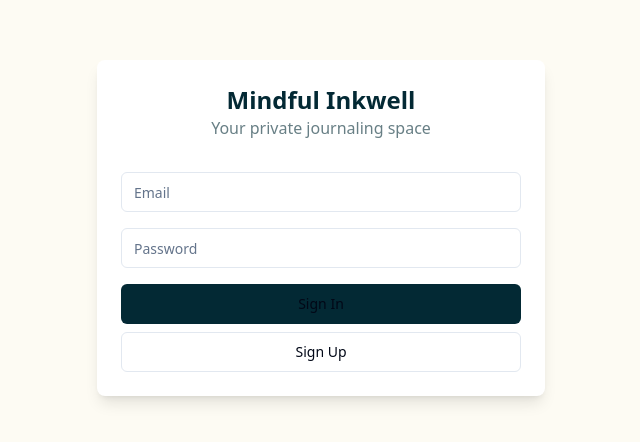
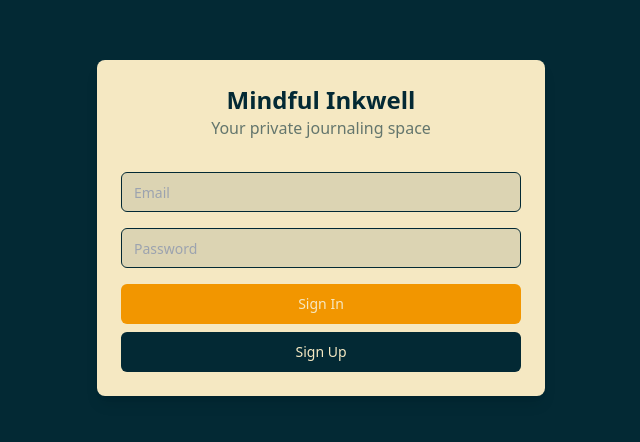
Before and after one commit to Drifter-Supremo/mindful-inkwell-journal, a React (Vite) app: page /auth in a window 1280 px wide. Shown: the part 172-614 px from the top of the page, without its empty margins (319-959 px from the left). Built offline with nearby package versions, Linux system fonts and the light colour scheme.

Commit message:
feat: Update color scheme
Changes the primary background color to #032934, text color to #F5E8C2, and accent color to #F29600.

```diff
--- a/src/components/AppBar.tsx
+++ b/src/components/AppBar.tsx
@@ -10,10 +10,10 @@ const AppBar = ({ onMenuClick }: AppBarProps) => {
   return (
     <header className="sticky top-0 z-50 w-full border-b bg-primary px-4 py-3">
       <div className="flex items-center justify-between">
-        <Button variant="ghost" size="icon" onClick={onMenuClick} className="text-white">
+        <Button variant="ghost" size="icon" onClick={onMenuClick} className="text-primary-foreground">
           <Menu className="h-5 w-5" />
         </Button>
-        <h1 className="text-xl font-semibold text-white">Mindful Inkwell</h1>
+        <h1 className="text-xl font-semibold text-primary-foreground">Mindful Inkwell</h1>
         <div className="w-10" /> {/* Spacer for visual balance */}
       </div>
     </header>
--- a/src/components/EntriesList.tsx
+++ b/src/components/EntriesList.tsx
@@ -25,20 +25,20 @@ const EntriesList = () => {
   });
 
   const handleRecord = async () => {
-    // Stub for voice recording functionality
     console.log("Initiating voice recording...");
-    // await callFirebaseFunction("transcribe");
-    // await callFirebaseFunction("enrich");
   };
 
   return (
-    <div className="relative min-h-screen bg-secondary/20 p-4">
+    <div className="relative min-h-screen bg-primary p-4">
       <div className="grid gap-4">
         {entries.map((entry) => (
-          <Card key={entry.id} className="bg-white/80 backdrop-blur">
+          <Card
+            key={entry.id}
+            className="bg-secondary/20 border-primary/20"
+          >
             <CardContent className="p-4">
-              <p className="text-primary">{entry.content.slice(0, 40)}...</p>
-              <p className="mt-2 text-sm text-primary/60">
+              <p className="text-primary-foreground">{entry.content.slice(0, 40)}...</p>
+              <p className="mt-2 text-sm text-primary-foreground/60">
                 {formatDistanceToNow(new Date(entry.created_at), { addSuffix: true })}
               </p>
             </CardContent>
@@ -51,7 +51,7 @@ const EntriesList = () => {
         className="fixed bottom-6 right-6 h-14 w-14 rounded-full bg-accent hover:bg-accent/90"
         onClick={handleRecord}
       >
-        <Mic className="h-6 w-6 text-white" />
+        <Mic className="h-6 w-6 text-primary" />
       </Button>
     </div>
   );
--- a/src/index.css
+++ b/src/index.css
@@ -4,54 +4,32 @@
 
 @layer base {
   :root {
-    --background: 0 0% 100%;
-    --foreground: 222.2 84% 4.9%;
+    --background: 210 50% 10%; /* Converted #032934 to HSL */
+    --foreground: 46 62% 87%; /* Converted #F5E8C2 to HSL */
+    --primary: 210 50% 10%;
+    --primary-foreground: 46 62% 87%;
+    --accent: 35 100% 47%; /* Converted #F29600 to HSL */
 
-    --card: 0 0% 100%;
-    --card-foreground: 222.2 84% 4.9%;
+    --card: 210 50% 10%;
+    --card-foreground: 46 62% 87%;
+    --popover: 210 50% 10%;
+    --popover-foreground: 46 62% 87%;
 
-    --popover: 0 0% 100%;
-    --popover-foreground: 222.2 84% 4.9%;
+    --secondary: 46 62% 87%;
+    --secondary-foreground: 210 50% 10%;
 
-    --primary: 222.2 47.4% 11.2%;
-    --primary-foreground: 210 40% 98%;
+    --muted: 210 50% 15%;
+    --muted-foreground: 46 62% 77%;
 
-    --secondary: 210 40% 96.1%;
-    --secondary-foreground: 222.2 47.4% 11.2%;
-
-    --muted: 210 40% 96.1%;
-    --muted-foreground: 215.4 16.3% 46.9%;
-
-    --accent: 210 40% 96.1%;
-    --accent-foreground: 222.2 47.4% 11.2%;
-
-    --destructive: 0 84.2% 60.2%;
-    --destructive-foreground: 210 40% 98%;
-
-    --border: 214.3 31.8% 91.4%;
-    --input: 214.3 31.8% 91.4%;
-    --ring: 222.2 84% 4.9%;
+    --border: 210 50% 10%;
+    --input: 210 50% 20%;
+    --ring: 210 50% 30%;
 
     --radius: 0.5rem;
-
-    --sidebar-background: 0 0% 98%;
-
-    --sidebar-foreground: 240 5.3% 26.1%;
-
-    --sidebar-primary: 240 5.9% 10%;
-
-    --sidebar-primary-foreground: 0 0% 98%;
-
-    --sidebar-accent: 240 4.8% 95.9%;
-
-    --sidebar-accent-foreground: 240 5.9% 10%;
-
-    --sidebar-border: 220 13% 91%;
-
-    --sidebar-ring: 217.2 91.2% 59.8%;
   }
 
   .dark {
+    /* Dark mode can use similar or slightly modified values */
     --background: 222.2 84% 4.9%;
     --foreground: 210 40% 98%;
 
@@ -88,9 +66,7 @@
     --sidebar-border: 240 3.7% 15.9%;
     --sidebar-ring: 217.2 91.2% 59.8%;
   }
-}
 
-@layer base {
   * {
     @apply border-border;
   }
--- a/src/pages/Auth.tsx
+++ b/src/pages/Auth.tsx
@@ -32,8 +32,8 @@ const Auth = () => {
   };
 
   return (
-    <div className="min-h-screen bg-secondary/20 flex items-center justify-center p-4">
-      <div className="w-full max-w-md space-y-8 bg-white p-6 rounded-lg shadow-lg">
+    <div className="min-h-screen bg-primary flex items-center justify-center p-4">
+      <div className="w-full max-w-md space-y-8 bg-secondary p-6 rounded-lg shadow-lg">
         <div className="text-center">
           <h1 className="text-2xl font-bold text-primary">Mindful Inkwell</h1>
           <p className="text-primary/60">Your private journaling space</p>
@@ -44,24 +44,25 @@ const Auth = () => {
             placeholder="Email"
             value={email}
             onChange={(e) => setEmail(e.target.value)}
+            className="bg-secondary-foreground/10 text-primary-foreground"
           />
           <Input
             type="password"
             placeholder="Password"
             value={password}
             onChange={(e) => setPassword(e.target.value)}
+            className="bg-secondary-foreground/10 text-primary-foreground"
           />
           <div className="space-y-2">
             <Button
-              className="w-full bg-primary"
+              className="w-full bg-accent text-primary-foreground hover:bg-accent/90"
               onClick={() => handleAuth("login")}
               disabled={loading}
             >
               Sign In
             </Button>
             <Button
-              className="w-full"
-              variant="outline"
+              className="w-full bg-secondary-foreground text-secondary hover:bg-secondary-foreground/90"
               onClick={() => handleAuth("signup")}
               disabled={loading}
             >
--- a/src/pages/NewEntry.tsx
+++ b/src/pages/NewEntry.tsx
@@ -15,16 +15,19 @@ const NewEntry = () => {
   };
 
   return (
-    <div className="min-h-screen bg-secondary/20 p-4">
+    <div className="min-h-screen bg-primary p-4">
       <div className="mx-auto max-w-2xl">
         <Textarea
-          className="min-h-[300px] bg-white/80 backdrop-blur"
+          className="min-h-[300px] bg-secondary/20 text-primary-foreground placeholder:text-primary-foreground/60"
           placeholder="Write your thoughts..."
           value={content}
           onChange={(e) => setContent(e.target.value)}
         />
         <div className="mt-4 flex justify-end">
-          <Button className="bg-accent text-white hover:bg-accent/90" onClick={handleSave}>
+          <Button
+            className="bg-accent text-primary hover:bg-accent/90"
+            onClick={handleSave}
+          >
             Save Entry
           </Button>
         </div>
--- a/tailwind.config.ts
+++ b/tailwind.config.ts
@@ -1,4 +1,3 @@
-
 import type { Config } from "tailwindcss";
 
 export default {
@@ -20,25 +19,15 @@ export default {
     },
     extend: {
       colors: {
-        border: "hsl(var(--border))",
-        input: "hsl(var(--input))",
-        ring: "hsl(var(--ring))",
-        background: "hsl(var(--background))",
-        foreground: "hsl(var(--foreground))",
         primary: "#032934",
-        secondary: "#F5E8C2",
+        "primary-foreground": "#F5E8C2",
         accent: "#F29600",
-        muted: {
-          DEFAULT: "hsl(var(--muted))",
-          foreground: "hsl(var(--muted-foreground))",
-        },
-        popover: {
-          DEFAULT: "hsl(var(--popover))",
-          foreground: "hsl(var(--popover-foreground))",
-        },
-        card: {
-          DEFAULT: "hsl(var(--card))",
-          foreground: "hsl(var(--card-foreground))",
+        border: "#032934",
+        background: "#032934",
+        foreground: "#F5E8C2",
+        secondary: {
+          DEFAULT: "#F5E8C2",
+          foreground: "#032934",
         },
       },
       borderRadius: {
```
